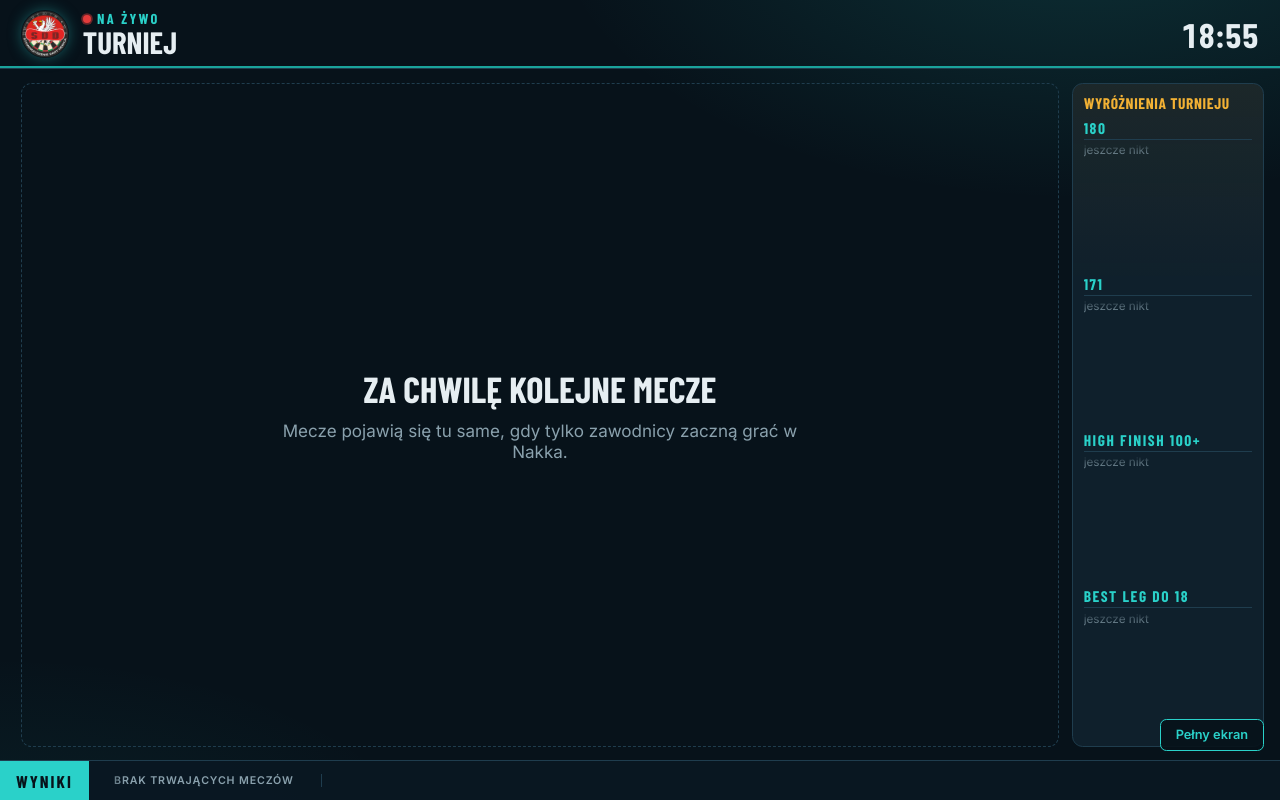
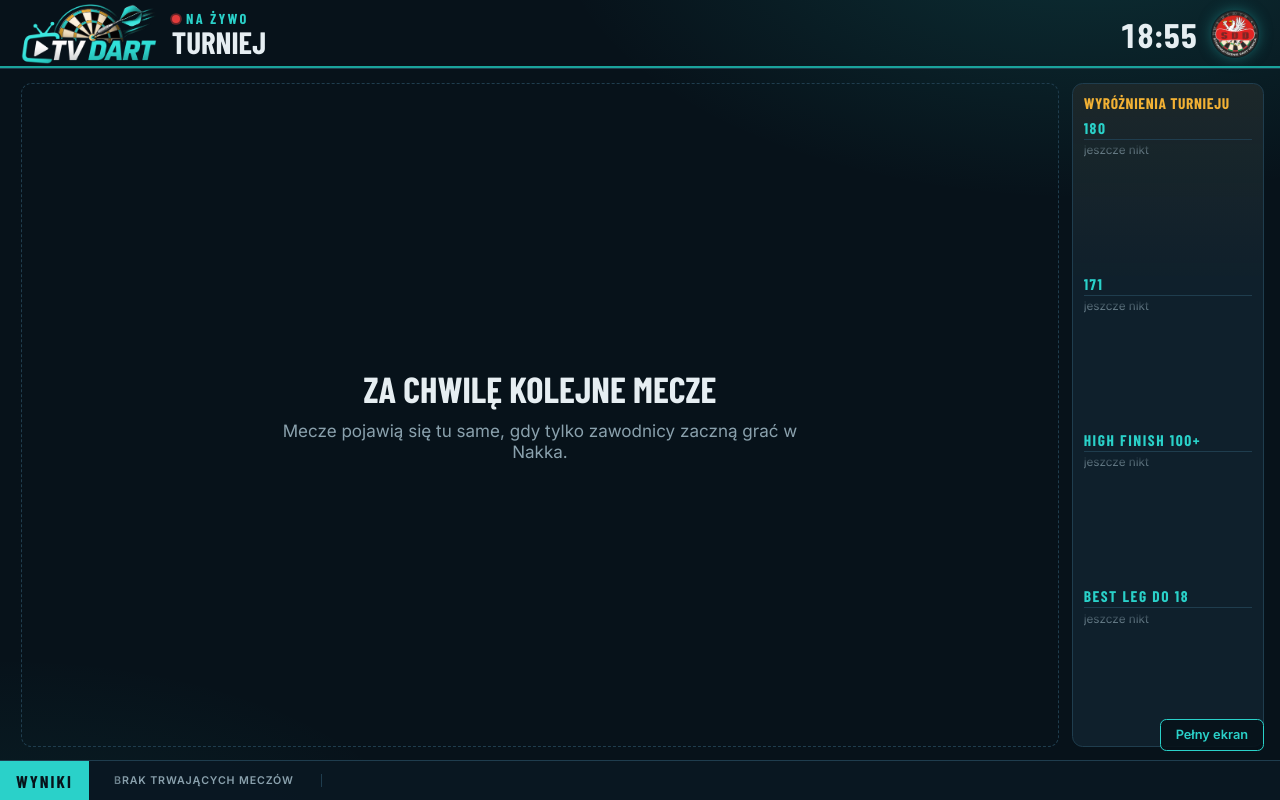
Before and after one commit to erowery/DartDebicaTV, a plain HTML site: page index.html in a window 1280 px wide. Drawn offline with nearby package versions, Linux system fonts and the light colour scheme; no server answers; a web font is replaced by a local one.

Commit message:
Nagłówek TV: logo TV Dart po lewej, logo stowarzyszenia przy zegarze
Co-Authored-By: Claude Opus 5.5 <noreply@anthropic.com>
Claude-Session: https://claude.ai/code/session_018fb6jvYS97waPwY4RSJ712

```diff
--- a/index.html
+++ b/index.html
@@ -16,7 +16,7 @@
 <body>
   <div class="ekran">
     <header class="gora">
-      <img class="logo" src="img/logo.png" alt="Stowarzyszenie Dart Dębica">
+      <img class="logo-tv" src="img/tvdart-znak.png" alt="TV Dart">
       <div class="tytuly">
         <p class="nadtytul"><span class="kropka"></span><span id="licznik">Na żywo</span></p>
         <h1 id="tytul">TV Dart</h1>
@@ -24,6 +24,7 @@
       <div class="awaria" id="awaria" hidden></div>
       <div class="strony" id="strony" hidden></div>
       <div class="zegar" id="zegar">--:--</div>
+      <img class="logo" src="img/logo.png" alt="Stowarzyszenie Dart Dębica">
     </header>
 
     <main class="srodek">
--- a/tv.css
+++ b/tv.css
@@ -31,6 +31,8 @@ body.bez-kursora { cursor: none; }
 /* ---------- góra ---------- */
 .gora { display: flex; align-items: center; gap: 1.25rem; padding: 0 2rem; border-bottom: 1px solid var(--linia); box-shadow: inset 0 -2px 0 var(--turkus-c); }
 .logo { height: 4.5rem; width: 4.5rem; border-radius: 50%; object-fit: cover; box-shadow: 0 0 1.5rem -0.3rem rgba(42, 209, 201, 0.6); }
+.logo-tv { height: 5.6rem; width: auto; flex-shrink: 0; }
+body.tryb-czekam .logo-tv { display: none; } /* duże logo jest już na ekranie oczekiwania */
 .tytuly { flex: 1; min-width: 0; }
 .nadtytul { display: flex; align-items: center; gap: 0.6rem; font-family: 'Barlow Condensed', sans-serif; font-weight: 700; font-size: 1.35rem; letter-spacing: 0.16em; text-transform: uppercase; color: var(--turkus); }
 .kropka { width: 0.75rem; height: 0.75rem; border-radius: 50%; background: #e23b3b; box-shadow: 0 0 0 0 rgba(226, 59, 59, 0.6); animation: puls 1.6s infinite; }
```
